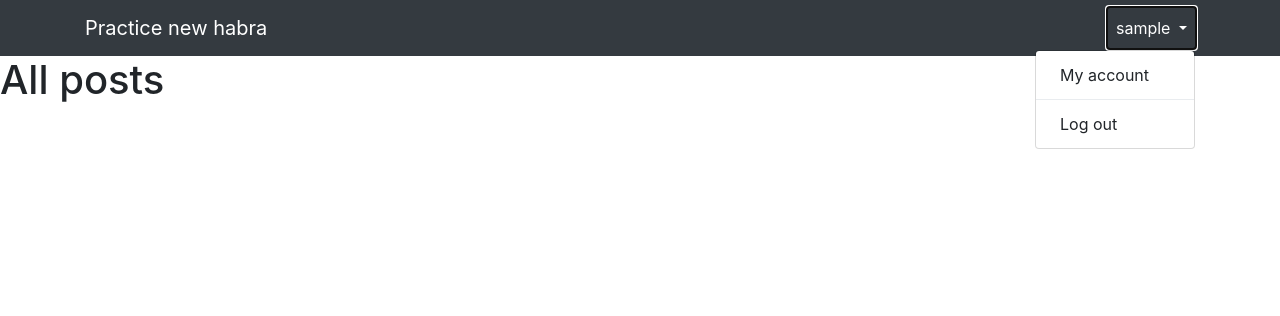
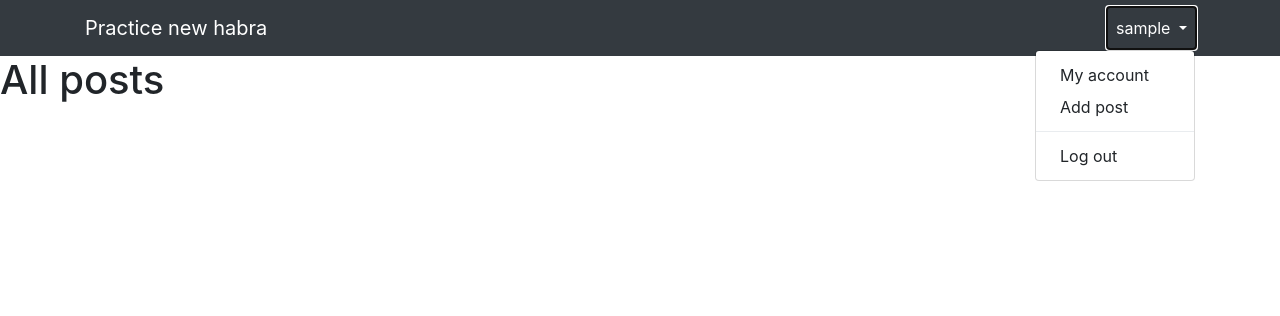
Before and after one commit to Second24Life/PracticeSib, a Django app: page / in a window 1280 px wide, after a click that opens the changed part. Shown: the top 316 px of the page. Run offline with Django 3.2, Linux system fonts and the light colour scheme; the visitor is signed in with stand-in values (Sample User, id 1); data that the repository does not hold is empty; some libraries are stand-ins or nearby versions; some web fonts are replaced.

Commit message:
Created a page of the post and added the function to create a new post

```diff
--- a/newHabra/newHabra/urls.py
+++ b/newHabra/newHabra/urls.py
@@ -28,6 +28,7 @@ urlpatterns = [
     path('auth/', auth_views.LoginView.as_view(template_name='user/auth.html'), name='auth'),
     path('logout/', auth_views.LogoutView.as_view(), name='logout'),
     path('register/', views.register, name='register'),
+    path('post/<int:id>/', views.get_post, name='get_post'),
     path('add_post/', views.add_post, name='add_post'),
     path('edit_post/<int:id>/', views.edit_post, name='edit_post')
 ]
--- a/newHabra/tapeEntries/views.py
+++ b/newHabra/tapeEntries/views.py
@@ -1,7 +1,7 @@
 from django.http import HttpResponse, HttpResponsePermanentRedirect
 from django.shortcuts import get_object_or_404, redirect, render
 from .models import Post
-from .forms import UserRegistrationForm  # , LoginForm
+from .forms import UserRegistrationForm, AddPostForm  # , LoginForm
 # from django.contrib.auth import logout, authenticate, login,
 from django.contrib.auth.models import User
 from django.contrib.auth.decorators import login_required
@@ -68,22 +68,39 @@ def profile(request, id):
 
 def register(request):
     if request.method == 'POST':
-        user_form = UserRegistrationForm(request.POST)
-        if user_form.is_valid():
-            new_user = user_form.save(commit=False)
-            new_user.set_password(user_form.cleaned_data['password'])
+        form = UserRegistrationForm(request.POST)
+        if form.is_valid():
+            new_user = form.save(commit=False)
+            new_user.set_password(form.cleaned_data['password'])
             new_user.save()
 
             return HttpResponsePermanentRedirect('/auth/')
     else:
-        user_form = UserRegistrationForm()
+        form = UserRegistrationForm()
 
-    return render(request, "user/register.html", {'user_form': user_form})
+    return render(request, "user/register.html", {'form': form})
 
 
-def add_post(request):
-    return HttpResponse("<h2>Add_post</h2>")
+@login_required
+def get_post(request, id):
+    post = get_object_or_404(Post, pk=id)
+    return render(request, 'post/post.html', {'post': post})
 
 
+@login_required
+def add_post(request):
+    if request.method == 'POST':
+        form = AddPostForm(request.POST)
+        if form.is_valid():
+            post = form.save(commit=False)
+            post.author = request.user
+            post.save()
+            return render(request, 'post/post.html', {'post': post})
+    else:
+        form = AddPostForm()
+    return render(request, 'post/add_post.html', {'form': form})
+
+
+@login_required
 def edit_post(request, id):
     return HttpResponse("<h2>Edit_post {}</h2>".format(id))
--- a/newHabra/templates/base.html
+++ b/newHabra/templates/base.html
@@ -26,6 +26,7 @@
               </a>
               <div class="dropdown-menu dropdown-menu-right" aria-labelledby="userMenu">
                   <a class="dropdown-item" href="{% url 'profile' user.id %}">My account</a>
+                  <a class="dropdown-item" href="{% url 'add_post' %}">Add post</a>
                   <div class="dropdown-divider"></div>
                   <a class="dropdown-item" href="{% url 'logout' %}">Log out</a>
               </div>
--- a/newHabra/templates/post/index.html
+++ b/newHabra/templates/post/index.html
@@ -7,11 +7,11 @@
     {% for post in posts %}
     	<div style="border: 0.5px solid black; width: 1000px">
             <h2>
-                <a href="#">{{ post.title }}</a>
+                <a href="{% url 'get_post' post.id %}">{{ post.title }}</a>
             </h2>
             {{ post.body|truncatewords:30|linebreaks }}
             <p class="date">
-                Published {{ post.createdDate }} by <a href="{% url 'auth' %}">{{ post.author }}</a>
+                Published {{ post.createdDate }} by <a href="{% url 'profile' post.author.id %}">{{ post.author }}</a>
             </p>
         </div>
     {% endfor %}
--- a/newHabra/templates/user/profile.html
+++ b/newHabra/templates/user/profile.html
@@ -17,7 +17,7 @@
 			<h1>All posts</h1>
 			{% for post in posts %}
 			<h2>
-				<a href="#">{{ post.title }}</a>
+				<a href="{% url 'get_post' post.id %}">{{ post.title }}</a>
 			</h2>
 			{{ post.body|truncatewords:30|linebreaks }}
 			<p class="date">
--- a/newHabra/templates/user/register.html
+++ b/newHabra/templates/user/register.html
@@ -10,7 +10,7 @@
         <h3 class="card-title">Sign up</h3>
         <form method="post" novalidate>
           {% csrf_token %}
-            {{ user_form.as_p }}
+          {{ form.as_p }}
           <button type="submit" class="btn btn-primary btn-block">Create an account</button>
         </form>
       </div>
```
Also changed, not shown: newHabra/tapeEntries/forms.py (+12 -4 lines), newHabra/templates/post/add_post.html (added, +11 -0 lines), newHabra/templates/post/post.html (added, +32 -0 lines). Lines whose indentation alone changed are shown as unchanged.
